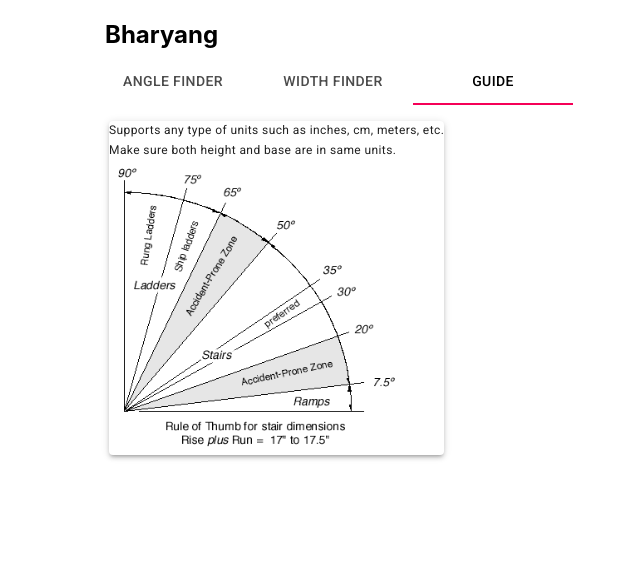
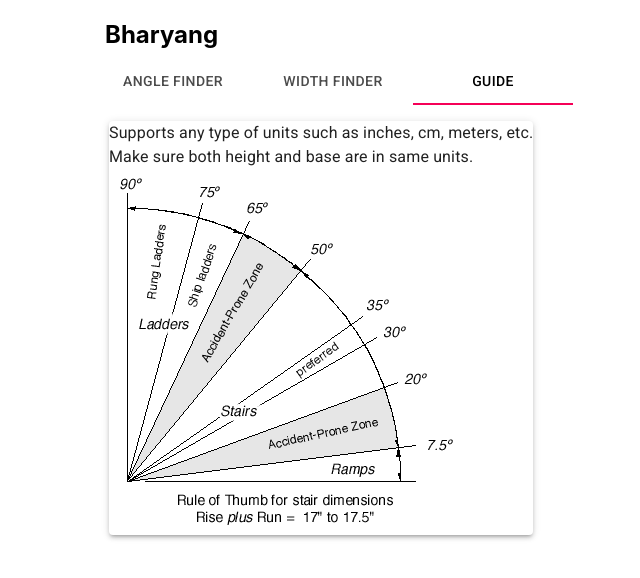
Before and after one commit to sbimochan/bharyang, a React (Create React App) app: page / in a window 1280 px wide. Both pictures are taken after a click on the tab "GUIDE". Shown: the top 578 px of the page, without its empty margins (259-899 px from the left). Built offline with nearby package versions, Linux system fonts and the light colour scheme.

Commit message:
Increase size

```diff
--- a/src/components/Canvas.js
+++ b/src/components/Canvas.js
@@ -45,6 +45,5 @@ export default function Canvas({ perpendicular, base, hypotenuse }) {
     context.fillText(hypotenuse, width/2, height/2)
   }
 
-
 	return <canvas id="triangle" width="500" height="500"></canvas>;
 }
--- a/src/components/Guide.js
+++ b/src/components/Guide.js
@@ -4,13 +4,13 @@ import { Paper, Typography } from '@material-ui/core';
 export default function Guide() {
 	return (
 		<Paper elevation={3}>
-			<Typography variant="caption" display="block">
+			<Typography  display="block">
 				Supports any type of units such as inches, cm, meters, etc.
 			</Typography>
-			<Typography variant="caption" display="block">
+			<Typography  display="block">
 				Make sure both height and base are in same units.
 			</Typography>
-			<img src="ladder.gif" alt="ladder reference" width="290" height="290"/>
+			<img src="ladder.gif" alt="ladder reference"/>
 		</Paper>
 	);
 }
```
